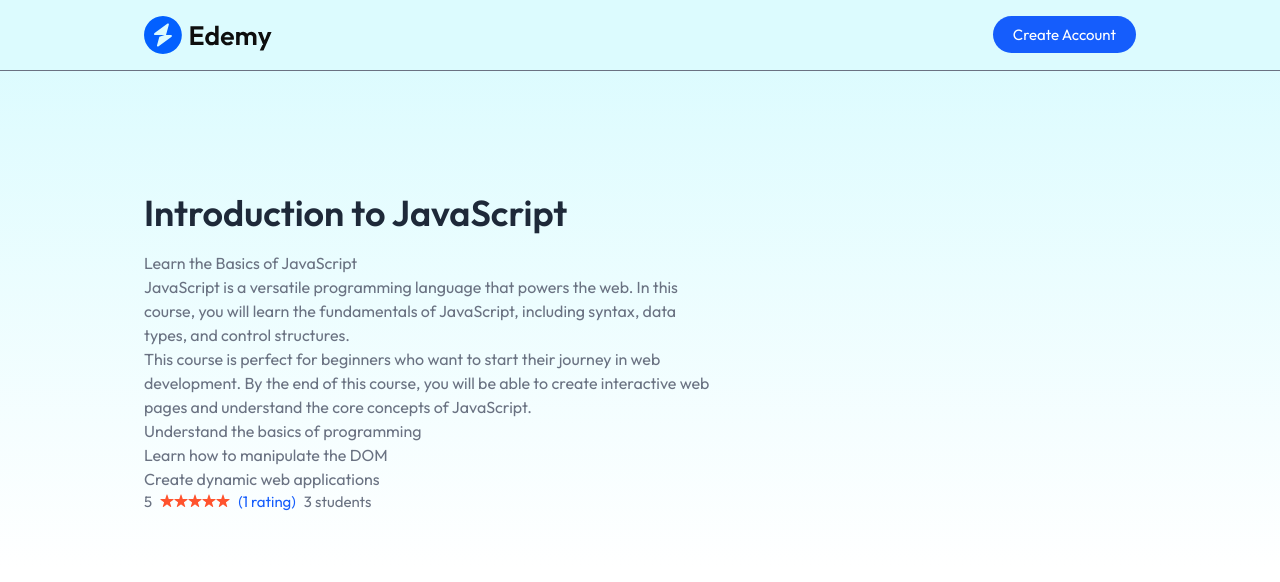
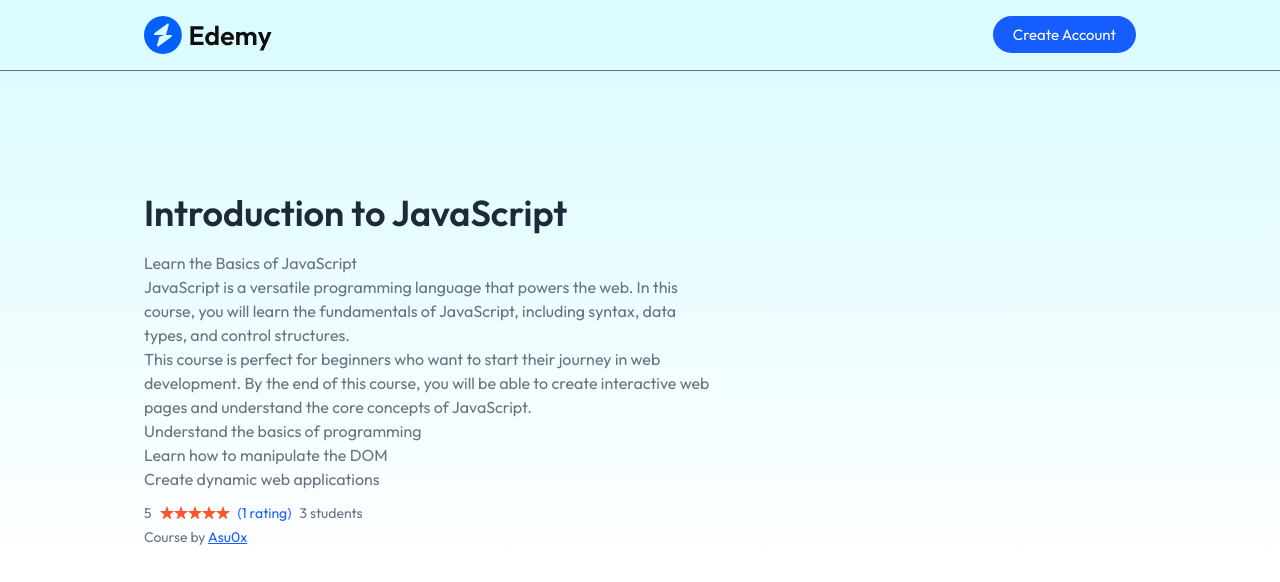
Before and after one commit to asutosh-das/LMS, a React (Vite) app in the folder client/: page /course/605c72efb3f1c2b1f8e4e1a1 in a window 1280 px wide. Shown: the top 582 px of the page. Built offline with nearby package versions, Linux system fonts and the light colour scheme; no server answers.

Commit message:
instructor part created

```diff
--- a/client/src/pages/student/CourseDetails.jsx
+++ b/client/src/pages/student/CourseDetails.jsx
@@ -40,7 +40,7 @@ const CourseDetails = () => {
           ></p>
 
           {/* review and rating */}
-          <div className="flex items-center space-x-2">
+          <div className="flex items-center space-x-2 pt-3 pb-1 text-sm">
             <p>{calculateRating(courseData)}</p>
             <div className="flex">
               {[...Array(5)].map((_, i) => (
@@ -56,10 +56,20 @@ const CourseDetails = () => {
                 />
               ))}
             </div>
-            <p className="text-blue-600">({courseData.courseRatings.length} {courseData.courseRatings.length > 1 ? 'ratings' : 'rating'})</p>
+            <p className="text-blue-600">
+              ({courseData.courseRatings.length}{" "}
+              {courseData.courseRatings.length > 1 ? "ratings" : "rating"})
+            </p>
 
-            <p>{courseData.enrolledStudents.length} {courseData.enrolledStudents.length > 1 ? 'students' : 'student'}</p>
+            <p>
+              {courseData.enrolledStudents.length}{" "}
+              {courseData.enrolledStudents.length > 1 ? "students" : "student"}
+            </p>
           </div>
+
+          <p className="text-sm">
+            Course by <span className="text-blue-600 underline">Asu0x</span>
+          </p>
         </div>
         {/* right column */}
         <div></div>
```
